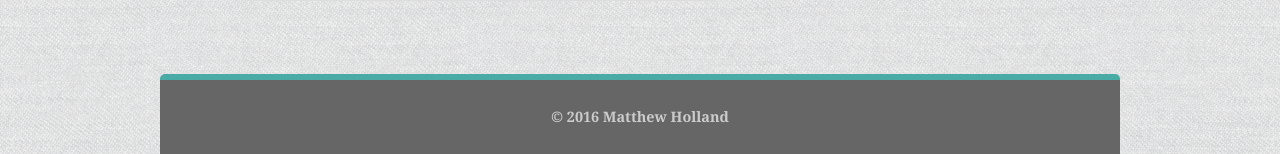
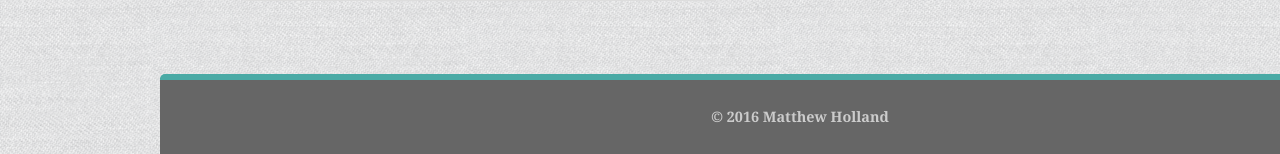
Before and after one commit to trooperandz/Basic-Portfolio, a PHP site: page /index_fixed_container.html in a window 1280 px wide; the page is wider, and only the part inside the window is pictured. Shown: the part 646-800 px from the top of that part. Run offline with PHP 8.4, Linux system fonts and the light colour scheme.

Commit message:
Header & footer mods

```diff
--- a/assets/css/style_fixed_width_960px.css
+++ b/assets/css/style_fixed_width_960px.css
@@ -26,6 +26,7 @@ section, aside {
 header {
 	border-bottom: 4px solid #cccccc;
 	border-radius: 0 0 5px 5px;
+	width: 100%;
 }
 
 nav {
@@ -75,9 +76,10 @@ footer {
 	border-radius: 5px 5px 0 0;
 	background: #666666;
 	clear: both;
+	width: 100%;
 	/* sticky footer styles */
 	position: absolute;
-	width: 960px; /* same as parent container. width: 100%; caused div .container overflow */
+	/*width: 960px; *//* same as parent container. width: 100%; caused div .container overflow */
 	bottom: 0;
 }
 
```
